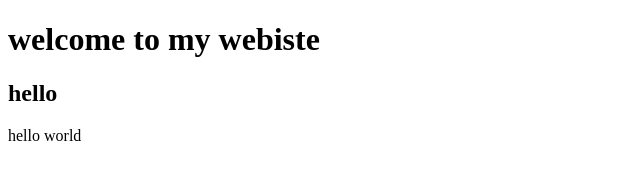
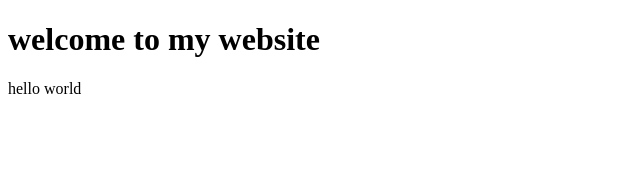
Before and after one commit to nikitasharma1400/javascript-practice, a plain HTML site: page index.html in a window 1280 px wide. Shown: the whole page, without its empty margins (0-640 px from the left). Drawn offline with Linux system fonts and the light colour scheme.

Commit message:
Updated index.html

```diff
--- a/index.html
+++ b/index.html
@@ -5,8 +5,7 @@
         <title>hello</title>
     </head>
     <body>
-        <h1>welcome to my webiste</h1>
-        <h2>hello</h2>
+        <h1>welcome to my website</h1>
         hello world
     </body>
 </html>
```
